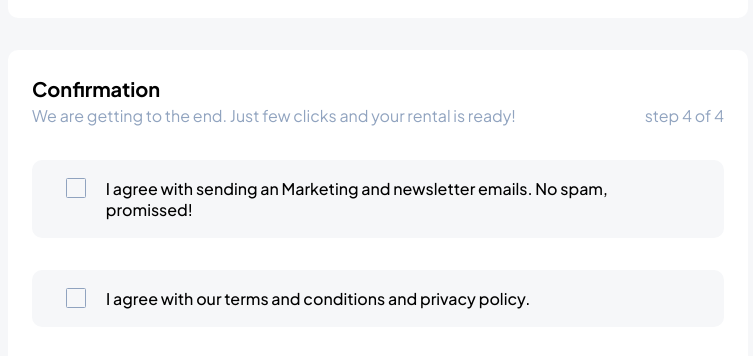
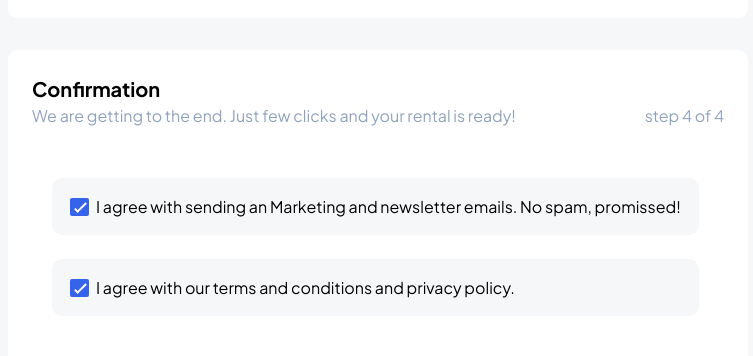
Before and after one commit to anilcodersigdel/figma-design, a plain HTML site: page payment.html in a window 1280 px wide. Shown: the part 1809-2165 px from the top of the page, without its empty margins (24-777 px from the left). Drawn offline with Linux system fonts and the light colour scheme.

Commit message:
final complete

```diff
--- a/payment.html
+++ b/payment.html
@@ -249,22 +249,25 @@
 
           <div class="checkbox ">
 
-            <label for="item1">
 
-            <input type="checkbox" id="item1" name="item1" value="content1" />
+              <ul>
+                <li>
+                  <label class="container">
+                    <input type="checkbox" checked="checked">
+                    <span class="checkmark">I agree with sending an Marketing and newsletter emails. No spam,
+                      promissed!</span>
+                  </label>
 
-              I agree with sending an Marketing and newsletter emails. No spam,
-              promissed!</label>
+                </li>
 
-          </div>
+                 <li>
+                  <label class="container">
+                    <input type="checkbox" checked="checked">
+                    <span class="checkmark">I agree with our terms and conditions and privacy policy.</span>
+                  </label>
 
-          <div class="checkbox ">
-
-            <label for="item2">
-
-            <input type="checkbox" id="item2" name="item2" value="content2" />
-
-              I agree with our terms and conditions and privacy policy.</label>
+                </li>
+              </ul>
           </div>
 
           <div class="button-rental">
--- a/sass/pages/_about.scss
+++ b/sass/pages/_about.scss
@@ -229,12 +229,12 @@
                 }
 
                 input[type="radio"] {
-                    width: 16px;
-                    height: 16px;
+                    width: 18px;
+                    height: 18px;
 
                     @media (max-width:768px){
-                        width: 13.33px;
-                        height: 13.33px;
+                        width: 14.33px;
+                        height: 14.33px;
                     }
                 }
 
@@ -371,9 +371,9 @@
     &.confirmation{
 
         .checkbox{
-            padding: 18px 34px;
+            padding: 18px 20px;
             margin-top: 32px;
-            background-color: $background-color;
+            // background-color: $background-color;
             @include radius;
             display: flex;
             align-items: center;
@@ -382,44 +382,65 @@
 
 
             @media (max-width:768px){
-               padding: 10px 16px;
+               padding: 10px 7px;
                gap: 16px;
 
+              }
 
+          ul{
+
+            display: flex;
+            // align-items: center;
+            flex-direction: column;
+            gap: 24px;
+            li{
+                background-color: $background-color;
+                padding: 18px;
+                border-radius: 10px;
+                // margin-bottom: 24px;
+
+                span{
+                    margin-left: 26px;
+                }
+
+
+                @media (max-width:768px){
+                    padding: 10px;
+
+                    span{
+                        margin-left: 30px;
+                    }
+                }
+
+                .container{
+                    display: flex;
+                    align-items: center;
+                }
 
 
               }
 
+          }
 
-              label{
-                display: flex;
-                gap: 20px;
-                font-weight: 500;
-
-                @media (max-width:768px){
-                  font-size: 12px;
-                }
-            }
-
-
-            input[type="checkbox"] {
+              input[type="checkbox"] {
                 appearance: none;
                 -webkit-appearance: none;
                 -moz-appearance: none;
-                width: 20px;
-                height: 20px;
-                border-radius: 1.5px;
+                width: 19px;
+                height: 18px;
                 border: 1px solid rgba(144, 163, 191, 1);
-                // border-radius: 5px;
+                border-radius: 2px;
                 cursor: pointer;
-                position: relative;
+                // position: relative;
+                position: absolute;
+                margin-right: 5px;
 
 
 
 
             }
 
-             Custom styles for the checkbox when checked */
+            /* Custom styles for the checkbox when checked */
             input[type="checkbox"]:checked {
                 background-color: rgba(53, 99, 233, 1);
                 border: none;
@@ -434,8 +455,8 @@
             input[type="checkbox"]:checked::after {
                 content: '';
                 position: absolute;
-                width: 4px;
-                height: 12px;
+                width: 3px;
+                height: 11px;
                 border: solid white;
                 border-width: 0 2px 2px 0;
                 top: 2px;
@@ -445,15 +466,60 @@
     }
 
 
+              label{
+                display: flex;
+                // gap: 20px;
+                // font-weight: 500;
+
+                @media (max-width:768px){
+                  font-size: 12px;
+                }
+            }
 
 
+    //         input[type="checkbox"] {
+    //             appearance: none;
+    //             -webkit-appearance: none;
+    //             -moz-appearance: none;
+    //             width: 20px;
+    //             height: 20px;
+    //             border-radius: 1.5px;
+    //             border: 1px solid rgba(144, 163, 191, 1);
+    //             // border-radius: 5px;
+    //             cursor: pointer;
+    //             position: relative;
+    //         }
 
+    //          Custom styles for the checkbox when checked */
+    //         input[type="checkbox"]:checked {
+    //             background-color: rgba(53, 99, 233, 1);
+    //             border: none;
+    //         }
+
+
+    //         input[type="checkbox"]:focus {
+    //              outline: none;
+    //                }
+
+
+    //         input[type="checkbox"]:checked::after {
+    //             content: '';
+    //             position: absolute;
+    //             width: 4px;
+    //             height: 12px;
+    //             border: solid white;
+    //             border-width: 0 2px 2px 0;
+    //             top: 2px;
+    //             left: 8px;
+    //             transform: rotate(45deg);
+
+    // }
 
 
 
             }
 
-        }
+
 
       .button-rental{
         padding-top: 32px;
@@ -483,6 +549,7 @@
       }
 
 }
+    }
     }
 
 
```
Also changed, not shown: sass/main.css, 1 other file.
